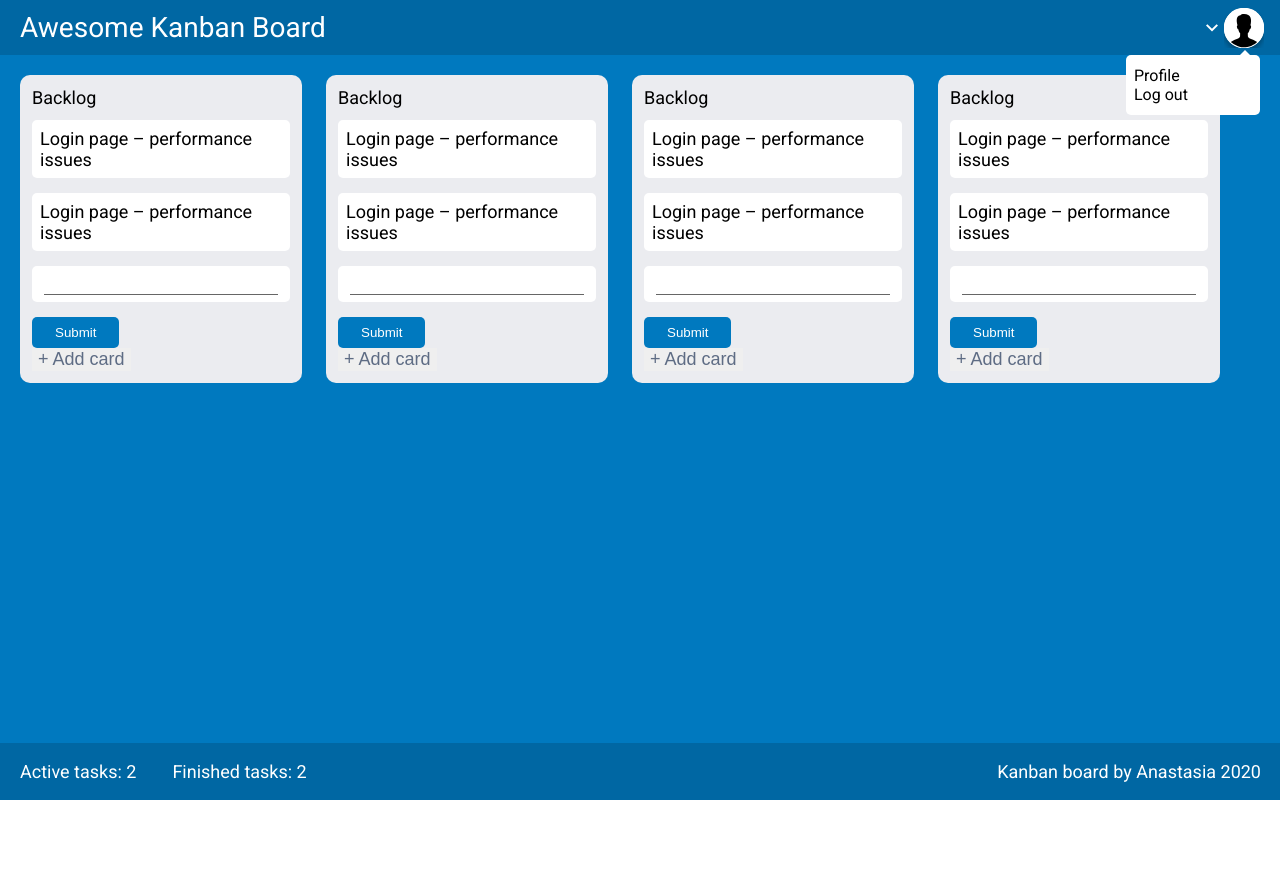
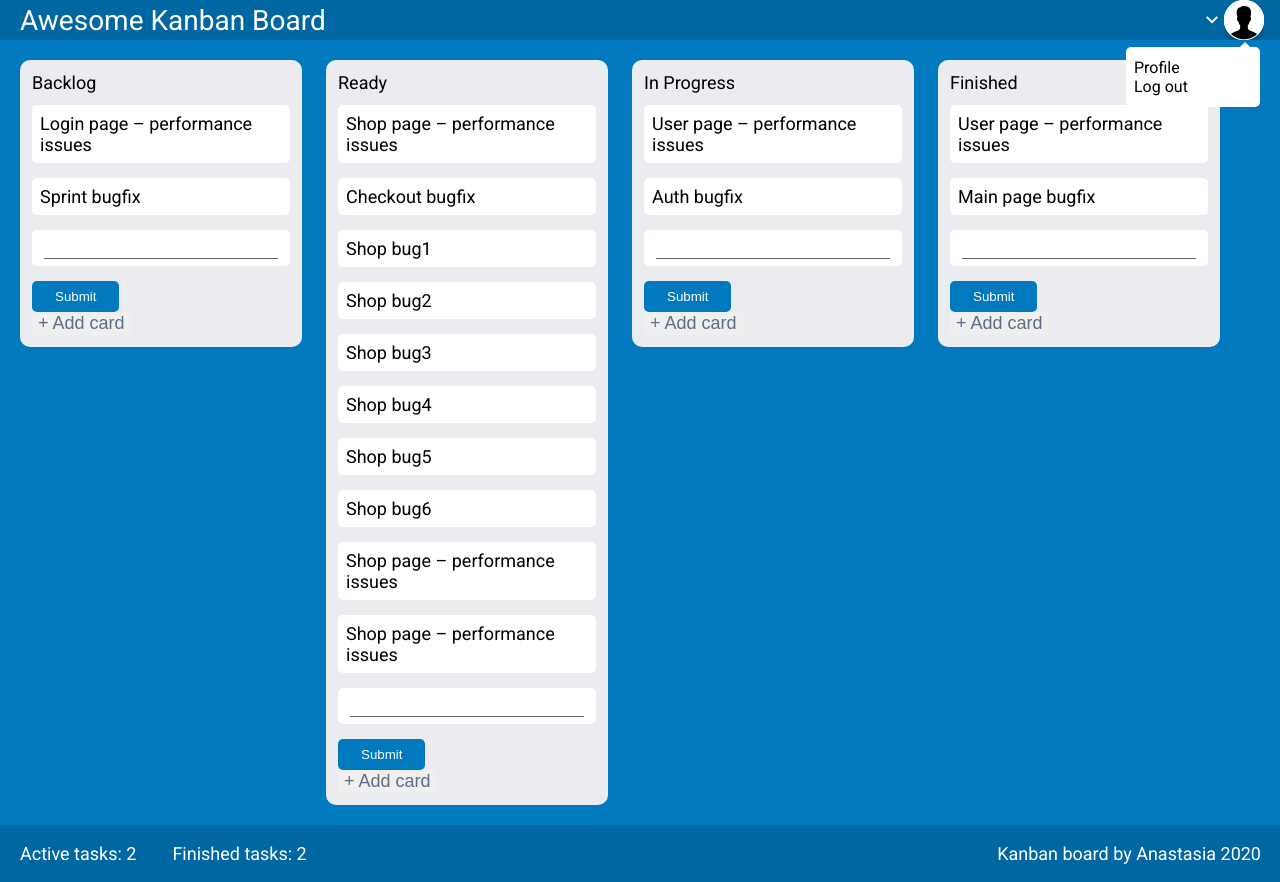
Before and after one commit to Henikilan/kanban-board, a React (Create React App) app: page / in a window 1280 px wide. Before the commit the page ends 800 px from the top, so only its background shows below. Built offline with nearby package versions, Linux system fonts and the light colour scheme.

Commit message:
add data

```diff
--- a/public/index.html
+++ b/public/index.html
@@ -26,5 +26,7 @@
     -->
     <title>React App</title>
   </head>
-  <body id="root"></body>
+  <body>
+    <div id="root"></div>
+  </body>
 </html>
--- a/src/components/Column/Column.js
+++ b/src/components/Column/Column.js
@@ -4,10 +4,10 @@ import Issues from "../Issues/Issues";
 import Button from "../Button/Button";
 import AddCardForm from "../AddCard/AddCardForm";
 
-const Column = () =>
+const Column = ({ title, issues }) =>
     <div className="column">
-        <div className="title">Backlog</div>
-        <Issues />
+        <div className="title">{title}</div>
+        <Issues issues={issues} />
         <AddCardForm />
         <Button />
     </div>
--- a/src/components/Issue/Issue.js
+++ b/src/components/Issue/Issue.js
@@ -1,9 +1,7 @@
 import React from 'react';
 import './Issue.css';
 
-const Issue = () =>
-    <div className="issue">
-        Login page – performance issues
-    </div>
+const Issue = ({ name }) =>
+    <div className="issue">{name}</div>
 
 export default Issue;
--- a/src/components/Issues/Issues.js
+++ b/src/components/Issues/Issues.js
@@ -2,10 +2,9 @@ import React from 'react';
 import './Issues.css';
 import Issue from "../Issue/Issue";
 
-const Issues = () =>
+const Issues = ({ issues }) =>
     <div className="issues">
-        <Issue />
-        <Issue />
+        {issues.map(({ id, name }) => <Issue key={id} name={name} />)}
     </div>
 
 export default Issues;
--- a/src/components/Main/Main.js
+++ b/src/components/Main/Main.js
@@ -4,10 +4,7 @@ import Column from "../Column/Column";
 
 const Main = ({ data }) =>
     <main className="main">
-        <Column />
-        <Column />
-        <Column />
-        <Column />
+        {data.map(({ title, issues }) => <Column key={title} title={title} issues={issues} />)}
     </main>
 
 export default Main;
--- a/src/index.css
+++ b/src/index.css
@@ -20,3 +20,6 @@ html {
 * {
   box-sizing: border-box;
 }
+#root {
+  height: 100%;
+}
```
